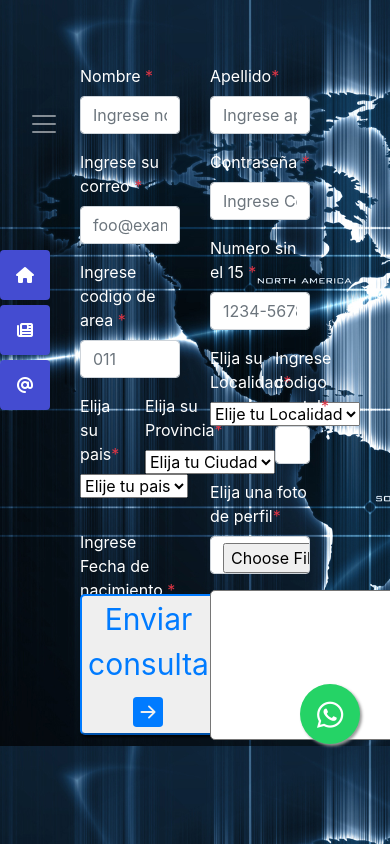
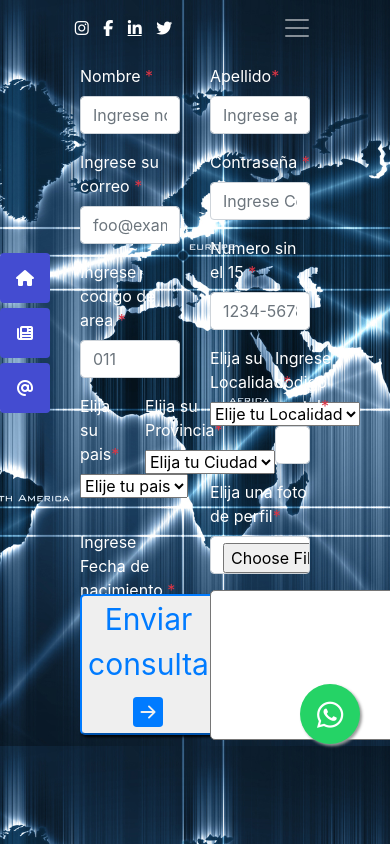
Before and after one commit to Sminotti/Proyecto, a plain HTML site: page Contacto.html in a window 390 px wide. Shown: the top 844 px of the page. Drawn offline with nearby package versions, Linux system fonts and the light colour scheme.

Commit message:
resuelto navbar responsive

```diff
--- a/Contacto.html
+++ b/Contacto.html
@@ -47,7 +47,7 @@
       </div>
 
       <nav class="navbar navbar-dark ">
-        <span style="color: white; margin-left: 450px;">
+        <span class="EstiloRedesSociales">
           <i class="fab fa-instagram " style="margin-left: 10px;"></i>
           <i class="fab fa-facebook-f " style="margin-left: 10px;"></i>
           <i class="fab fa-linkedin-in" style="text-decoration: underline white;margin-left: 10px;"></i>
@@ -55,7 +55,7 @@
         </span>
         <button class="navbar-toggler" type="button" data-toggle="collapse" data-target="#navbarToggleExternalContent"
           aria-controls="navbarToggleExternalContent" aria-expanded="false" aria-label="Toggle navigation"
-          style="background:transparent;margin-right: 450px;border-color:transparent;">
+          style="background:transparent;margin: auto auto auto auto; border-color:transparent;">
           <span class="navbar-toggler-icon"></span>
         </button>
       </nav>
--- a/css/styles-Contacto.css
+++ b/css/styles-Contacto.css
@@ -1,6 +1,7 @@
 body{
     background-image: url(../images/FondoContacto.jpg);
-    background-size: cover; /* se cambia de tamaño segun el espacio que tenga*/
+	background-position: center center;
+	background-size: cover; /* se cambia de tamaño segun el espacio que tenga*/
 
  }
 
@@ -14,7 +15,7 @@ text-anchor: middle;
 	  padding: 0px;
 	  position: absolute;
 	  left: 0px;
-	  top: 250px;
+	  top: 30%;
 	  display: flex;
 	  flex-direction: column;
 	  width: auto;
@@ -43,6 +44,10 @@ text-anchor: middle;
   -moz-transition: 0.5s;
   -ms-transition: 0.5s;
   -o-transition: 0.5s;
+}
+.EstiloRedesSociales{
+	color: white;
+	margin: auto auto auto auto;
 }
 
 .float{
--- a/css/styles-Index.css
+++ b/css/styles-Index.css
@@ -5,22 +5,27 @@ body{
 }
 
 .CardsPosition{
-
-    position: absolute;
     left: 200px;
     top: 600px;
+	position: fixed;
+
 }
-
+.EstiloRedesSociales{
+	color: white;
+	margin: auto auto auto auto;
+}
 .EstiloCards{
     /*min-height: 400px;*/
     width: 22rem;/*352px*/
     margin-bottom:10px ;
 	background: transparent;
 	border: 0px;
+
 }
 .TamañoImgCard{
-	width: 100%;
-	height: 290px;
+	width: auto;
+	height: 250px;/*290px;*/
+
 }
 .TamañoImgCarrusel{
 	width: 100%;
@@ -31,8 +36,8 @@ body{
     color: #998561;
 }
 .BotonesFlotantes {
-	position: absolute;
-	top: 250px;
+	position: fixed;
+	top: 30%;
 	z-index: 1;
 	padding: 0px;
 	left: 0px;
@@ -53,6 +58,7 @@ body{
 	-moz-transition: 0.5s;
 	-ms-transition: 0.5s;
 	-o-transition: 0.5s;
+
 }
 
 .ColorBotFlotante:hover{
@@ -62,14 +68,43 @@ body{
 	-moz-transition: 0.5s;
 	-ms-transition: 0.5s;
 	-o-transition: 0.5s;
+	visibility: visible;
+	opacity: 1;
 }
-.EstiloItemNavbar{
+.FloatBotFlotantes{
+	float: right;
+	margin-top: 10px;
+	background-color: black;
+	visibility: hidden;
+	opacity: 0;
 	transition: 0.5s;
-	visibility: visible;
 	-webkit-transition: 0.5s;
 	-moz-transition: 0.5s;
 	-ms-transition: 0.5s;
 	-o-transition: 0.5s;
+}
+.FloatBotFlotantes:hover{
+	transition: 0.5;
+	-webkit-transition: 0.5;
+	-moz-transition: 0.5;
+	-ms-transition: 0.5;
+	-o-transition: 0.5;
+	opacity: 1;
+	visibility: visible;
+}
+
+.EstiloItemNavbar{
+	transition: 0.5s;
+	-webkit-transition: 0.5s;
+	-moz-transition: 0.5s;
+	-ms-transition: 0.5s;
+	-o-transition: 0.5s;
+}
+.EstiloNavbarResp{
+	line-height: 15%;
+	display: flex;
+	flex-wrap: wrap;
+	/*justify-content: center;*/
 }
 
 /*boton whatsap*/
--- a/css/styles-Productos.css
+++ b/css/styles-Productos.css
@@ -9,7 +9,7 @@ body{
 	  padding: 0px;
 	  position: absolute;
 	  left: 0px;
-	  top: 250px;
+	  top: 30%;
 	  display: flex;
 	  flex-direction: column;
 	  width: auto;
@@ -39,7 +39,10 @@ body{
 	-ms-transition: 0.5s;
 	-o-transition: 0.5s;
 }
-
+.EstiloRedesSociales{
+	color: white;
+	margin: auto auto auto auto;
+}
 .float{
 	position:fixed;
 	width:60px;
--- a/css/styles-ReparacionPc.css
+++ b/css/styles-ReparacionPc.css
@@ -10,7 +10,7 @@ body{
 	  padding: 0px;
 	  position: absolute;
 	  left: 0px;
-	  top: 250px;
+	  top: 30%;
 	  display: flex;
 	  flex-direction: column;
 	  width: auto;
@@ -41,6 +41,11 @@ body{
 		-o-transition: 0.5s;
 }
 
+.EstiloRedesSociales{
+	color: white;
+	margin: auto auto auto auto;
+}
+
 .float{
 	position:fixed;
 	width:60px;
--- a/css/styles-Sistemas.css
+++ b/css/styles-Sistemas.css
@@ -9,7 +9,7 @@ body{
 	  padding: 0px;
 	  position: absolute;
 	  left: 0px;
-	  top: 250px;
+	  top: 30%;
 	  display: flex;
 	  flex-direction: column;
 	  width: auto;
@@ -38,6 +38,10 @@ body{
 	-ms-transition: .05s;
 	-o-transition: .05s;
 }
+.EstiloRedesSociales{
+	color: white;
+	margin: auto auto auto auto;
+}
 /*BOTON FLOTANTE WHATSAP*/
 .float{
 	position:fixed;
```
Also changed, not shown: Productos.html (+8 -5 lines), ReparacionPc.html (+2 -2 lines), Sistemas.html (+3 -3 lines), index.html (+26 -23 lines). Lines whose indentation alone changed are shown as unchanged.
